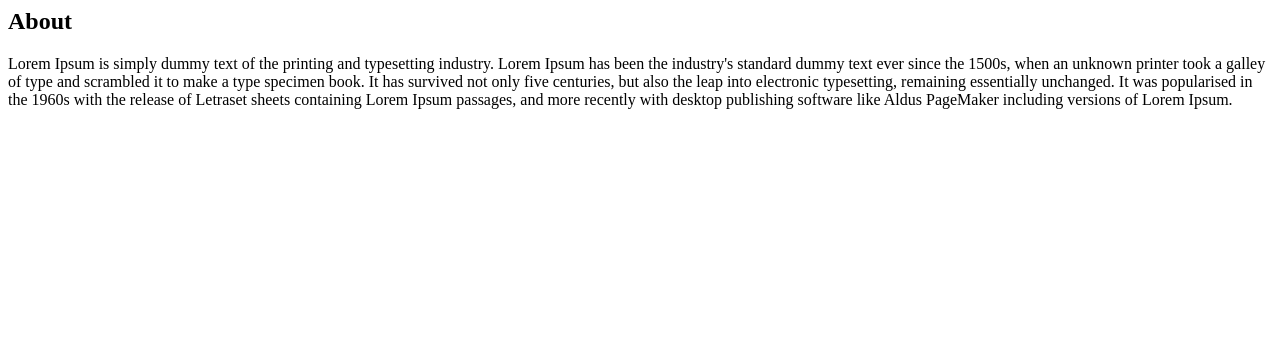
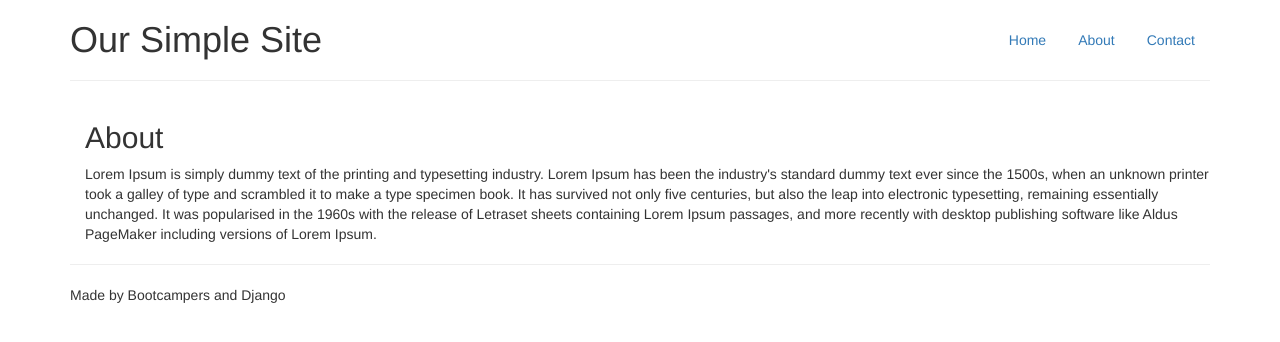
Before and after one commit to GiuseppeJoeT/py_django_flatpages_demo, a Django app: page /pages/about/ in a window 1280 px wide. Shown: the top 342 px of the page. Run offline with Django 3.2, Linux system fonts and the light colour scheme; data comes from the database, SQL or seed files in the repository; some libraries are stand-ins or nearby versions.

Commit message:
Customized about page with flatpage template

```diff
--- a/templates/base.html
+++ b/templates/base.html
@@ -17,7 +17,7 @@
         <div class="masthead">
                 <ul class="nav nav-pills pull-right">
                     <li><a href ="#">Home</a></li>
-                    <li><a href ="#">About</a></li>
+                    <li><a href ="/pages/about/">About</a></li>
                     <li><a href ="#">Contact</a></li>
                 </ul>
                 <h1><span class="fui-settings-16 muted">Our Simple Site</span></h1>
--- a/templates/flatpages/default.html
+++ b/templates/flatpages/default.html
@@ -1,3 +1,4 @@
+{% extends 'base.html' %}
 {% block content %}
     <h2>{{ flatpage.title }}</h2>
     {{ flatpage.content }}
```
